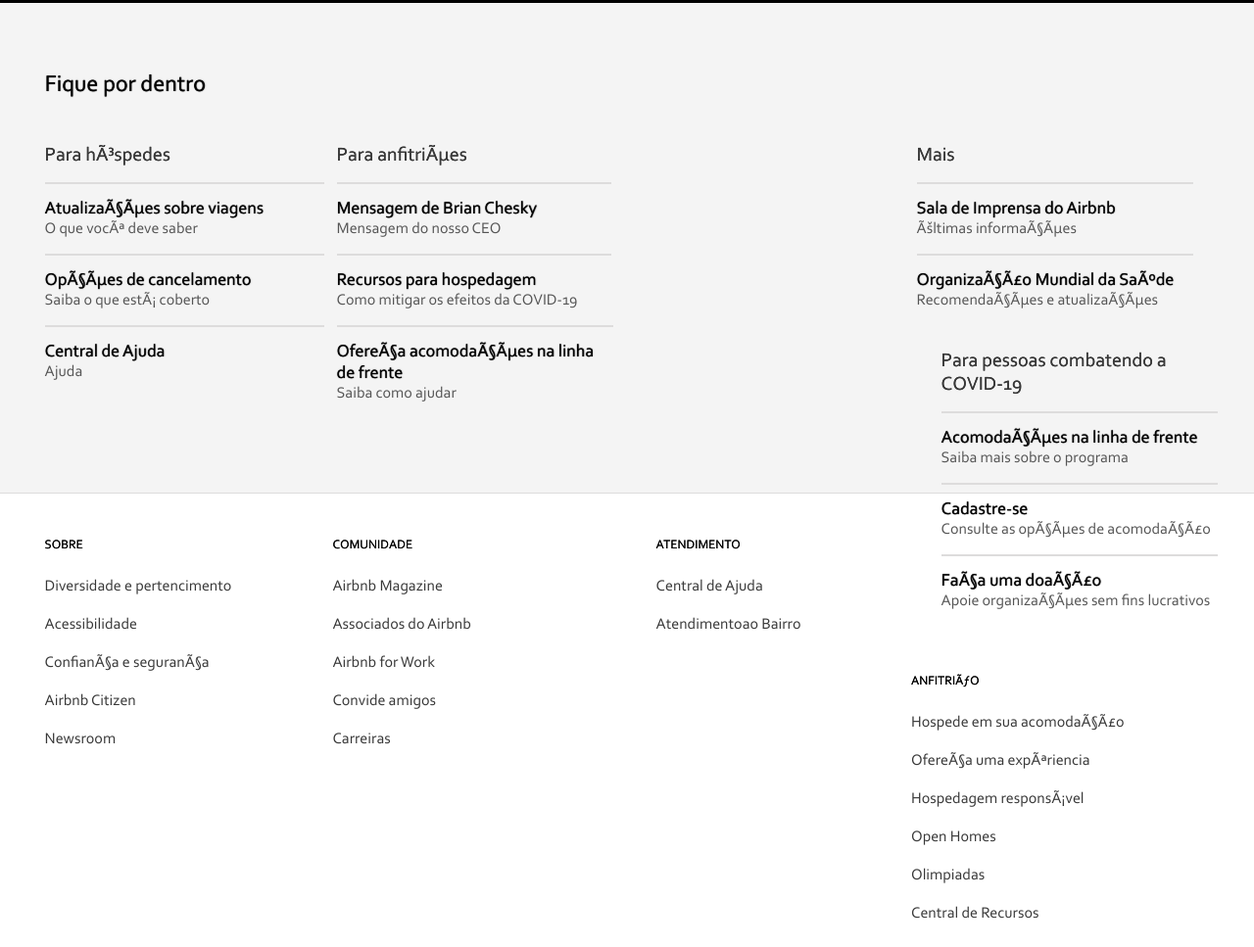
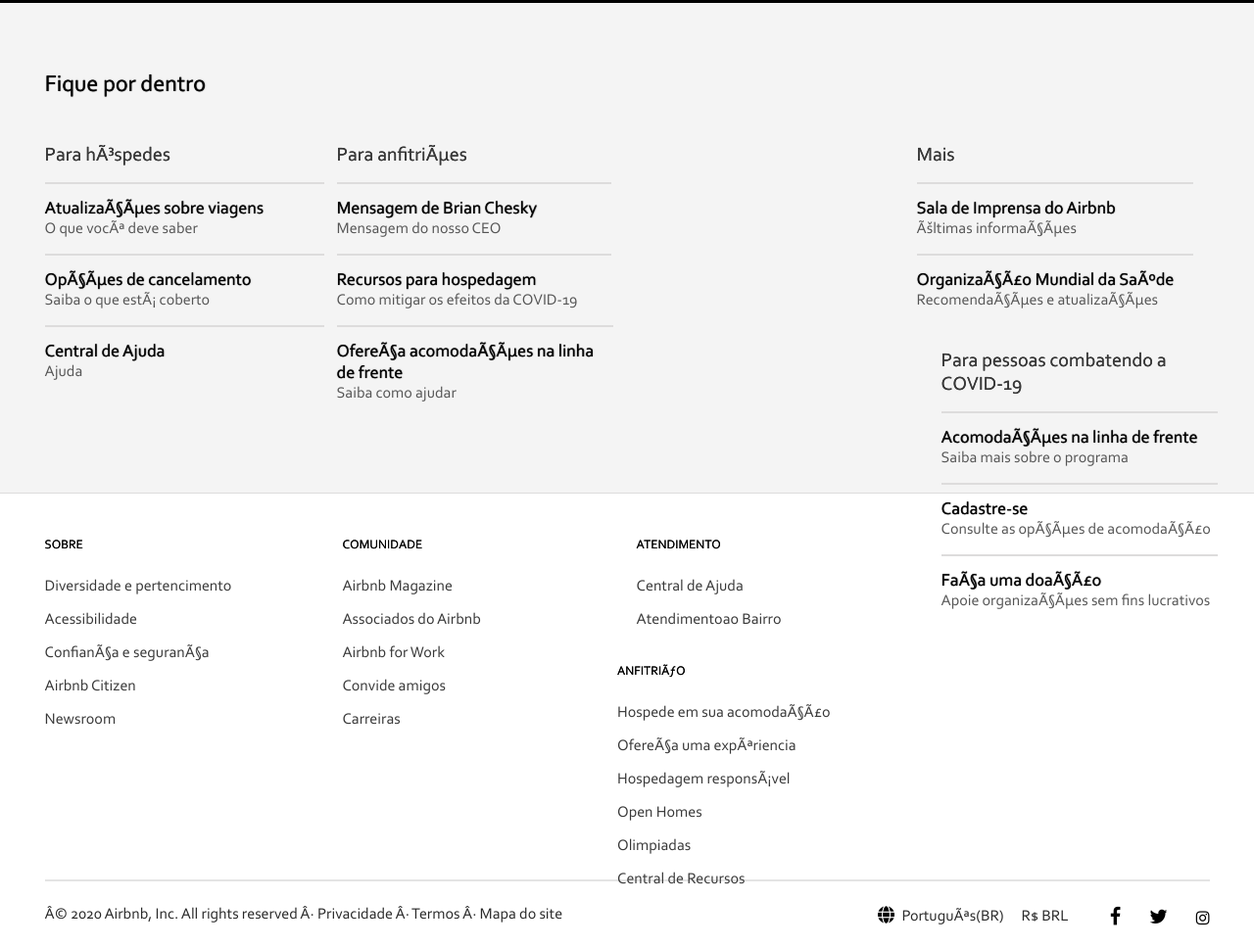
Before and after one commit to JulianaSFreitas21/Airbnb_clone, a plain HTML site: page site-exemplo/index.html in a window 1280 px wide. Shown: the part 1879-2846 px from the top of the page at 98% size. Before the commit the page ends 2822 px from the top, so only its background shows below. Drawn offline with Linux system fonts and the light colour scheme.

Commit message:
full footer

```diff
--- a/site-exemplo/index.html
+++ b/site-exemplo/index.html
@@ -228,6 +228,34 @@
                     </div>
                 </div>
             </div>
+            <div class="container">
+                <div id="final">
+                    <hr id="traco">
+                    <div id="termos">
+                        <p id="quatrofrases">
+                            © 2020 Airbnb, Inc. All rights reserved   ·
+                            Privacidade   ·
+                            Termos   ·
+                            Mapa do site
+                        </p>
+                    </div>
+                    <div id="junto">
+                        <img id="globo2" src="globe.png">
+                    </div>
+                    <div id="redessociais">
+                        <p id="frasesimagens"></p>
+                            <H6 class="frase">Português(BR)</H6>
+                            <H6 class="frase">R$ BRL</H6>
+                        </p>
+                    </div>
+                    <div id="redes">
+                        <i id="imagem1" class="fa fa-facebook"></i>
+                        <i id="imagem2" class="fa fa-twitter" ></i>
+                        <i id="imagem3" class="fa fa-instagram" ></i>
+                    </div>
+
+                </div>
+            </div>
         </footer>
     </body>
 </html>
--- a/site-exemplo/style.css
+++ b/site-exemplo/style.css
@@ -25,6 +25,7 @@ header{
 }
 
 #globo{
+    color: #484848;
     position: relative;
     margin-top: 5px;
     margin-right: 5px;
@@ -33,6 +34,7 @@ header{
 }
 
 #seta{
+    color: #484848;
     position: absolute;
     margin-top: 11px;
     font-size: 10px;
@@ -589,18 +591,18 @@ a{
 #co1{
     float: left;
     margin-left: 13px;
-    margin-right: 103px;
+    margin-right: 113px;
 
 }
 
 #co2{
     float: left;
-    margin-right: 50px;
+    margin-right: 40px;
 }
 
 #co3{
     float: right;
-    margin-right: 130px;
+    margin-right: 150px;
 
 }
 
@@ -618,29 +620,113 @@ a{
 }
 
 .info1{
-    margin-bottom: -5px;
+    margin-bottom: -10px;
     font-family: Corbel;
     font-size: 16px;
     color: rgb(56, 56, 56);
 }
 
 .info2{
-    margin-bottom: -5px;
+    margin-bottom: -10px;
     font-family: Corbel;
     font-size: 16px;
     color: rgb(56, 56, 56);
 }
 
 .info3{
-    margin-bottom: -5px;
+    margin-bottom: -10px;
     font-family: Corbel;
     font-size: 16px;
     color: rgb(56, 56, 56);
 }
 
 .info4{
-    margin-bottom: -5px;
+    margin-bottom: -10px;
     font-family: Corbel;
     font-size: 16px;
     color: rgb(56, 56, 56);
 }
+
+#final{
+    margin-top: 330px;
+}
+
+#traco{
+    margin-right: 13px;
+    margin-left: 13px;
+    clear: both;
+}
+
+#termos{
+    height: 30px;
+    width: 530px;
+    margin-left: 13px;
+    clear: both;
+    float: left;
+}
+
+#redessociais{
+    padding-right: 10px;
+    margin-top: -30px;
+    height: 30px;
+    width: 330px;
+    clear: both;
+    float: right;
+}
+
+#quatrofrases{
+    font-family: Corbel;
+    font-size: 16px;
+    color: rgb(41, 41, 41);
+}
+
+#frasesimagens{
+    margin-top: 0px;
+    font-family: Corbel;
+    font-size: 16px;
+    color: rgb(41, 41, 41);
+}
+
+#globo2{
+    margin-top: 25px;
+    margin-right: 15px;
+    height: 18px;
+    width: 17px;
+}
+
+.frase{
+    margin-top: -15px;
+    color: rgb(41, 41, 41);
+    font-family: Corbel;
+    font-size: 16px;
+    font-weight: normal;
+    padding-right: 5px;
+}
+
+#imagem1{
+    padding-right: 25px;
+    margin-top: -25px;
+    font-size: 20px;
+}
+
+#imagem2{
+    padding-right: 25px;
+    margin-top: -25px;
+    font-size: 20px;
+}
+
+#image3{
+    margin-top: -25px;
+    font-size: 25px;
+}
+
+#junto{
+    float: left;
+    margin-left: 320px;
+}
+
+#redes{
+    margin-right: 13px;
+    margin-top: -18px;
+    float: right;
+}
```
